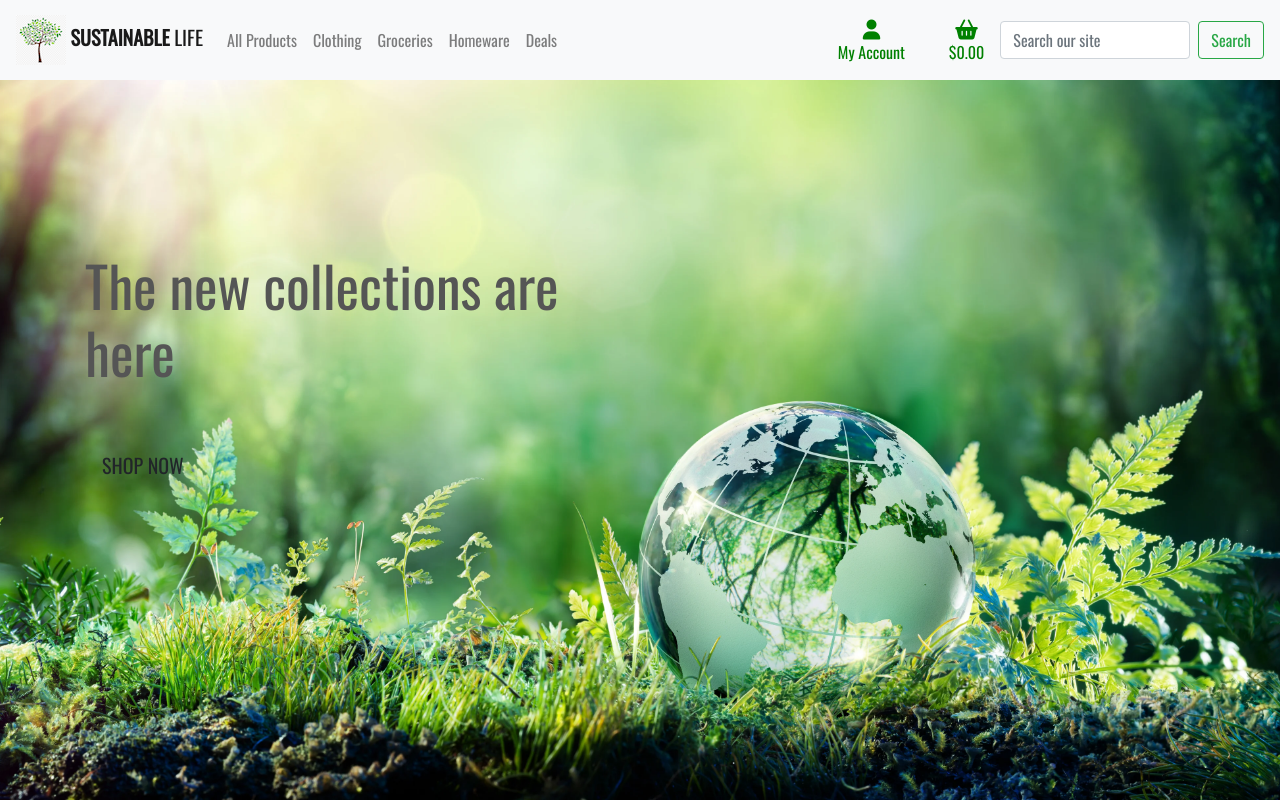
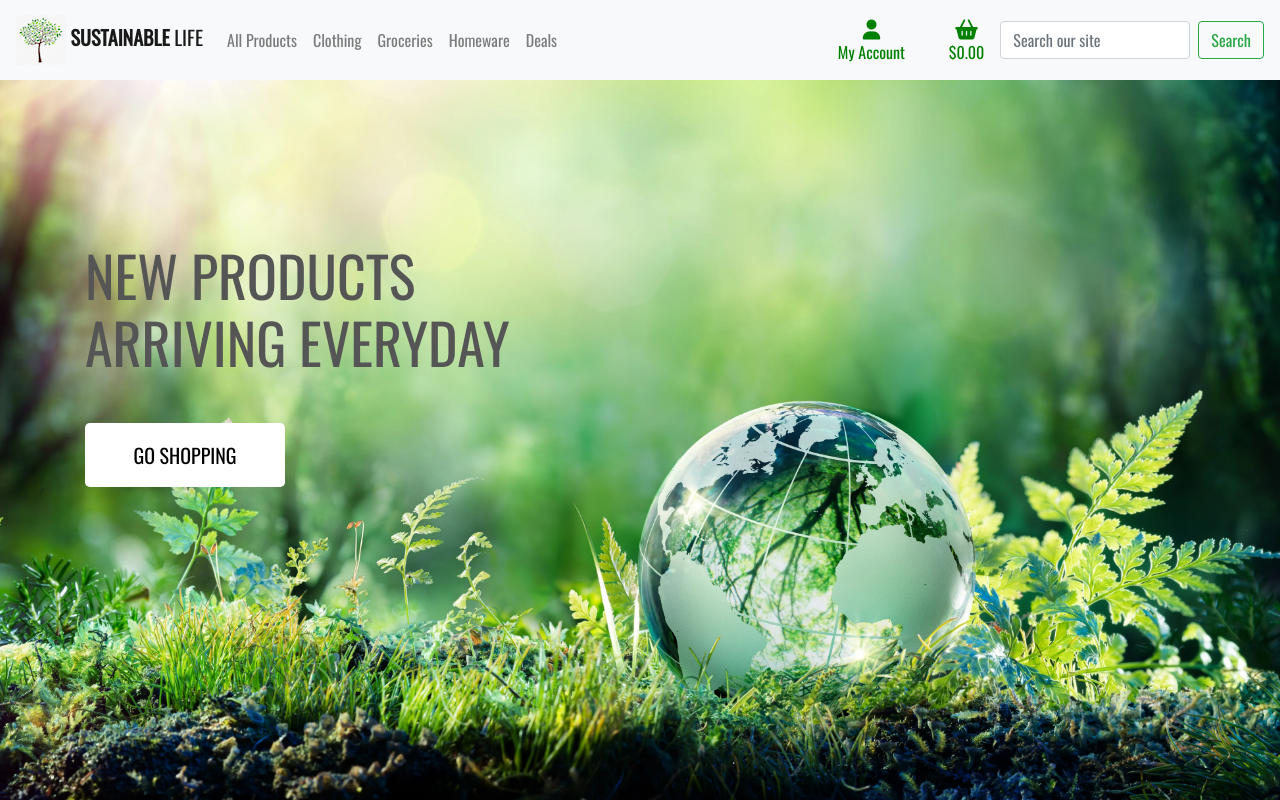
Before and after one commit to J-R77-stack/sustainable_ecommerce, a Django app: page / in a window 1280 px wide. Run offline with Django 3.2, Linux system fonts and the light colour scheme; some libraries are stand-ins or nearby versions.

Commit message:
add css styling and images to boddy and header

```diff
--- a/home/templates/home/index.html
+++ b/home/templates/home/index.html
@@ -14,11 +14,11 @@
     <div class="row h-100">
         <div class="col-7 col-md-6 my-auto">
             <h1 class="display-4 logo-font text-black">
-                The new collections are here
+                New products arriving everyday
             </h1>
             <div class="my-5">
                 <h4>
-                    <a href="" class="shop-now-button btn btn-lg rounded-0 text-uppercase py-3">Shop Now</a>
+                    <a href="" class="go-shopping-button btn btn-lg rounded-4 text-uppercase py-3">Go Shopping</a>
                 </h4>
             </div>
         </div>
--- a/static/css/base.css
+++ b/static/css/base.css
@@ -5,7 +5,18 @@ html {
 body {
     background: url('/media/background_image.webp') no-repeat center center fixed;
     background-size: cover;
-    height: calc(100vh - 164px);
+    height: calc(100vh - 184px);
     color: #555;
     font-family: 'Oswald', sans-serif;
 }
+
+
+.go-shopping-button {
+    background: white;
+    color: black;
+    min-width: 200px;
+}
+
+.logo-font {
+    text-transform: uppercase;
+}
--- a/templates/base.html
+++ b/templates/base.html
@@ -62,7 +62,7 @@
             <a class="nav-link" href="#">Homeware</a>
           </li>
           <li class="nav-item">
-            <a class="nav-link" href="#">Deals</a>
+           <a class="nav-link" href="#">Deals</a>
           </li>
         </ul>
         <div>
```
